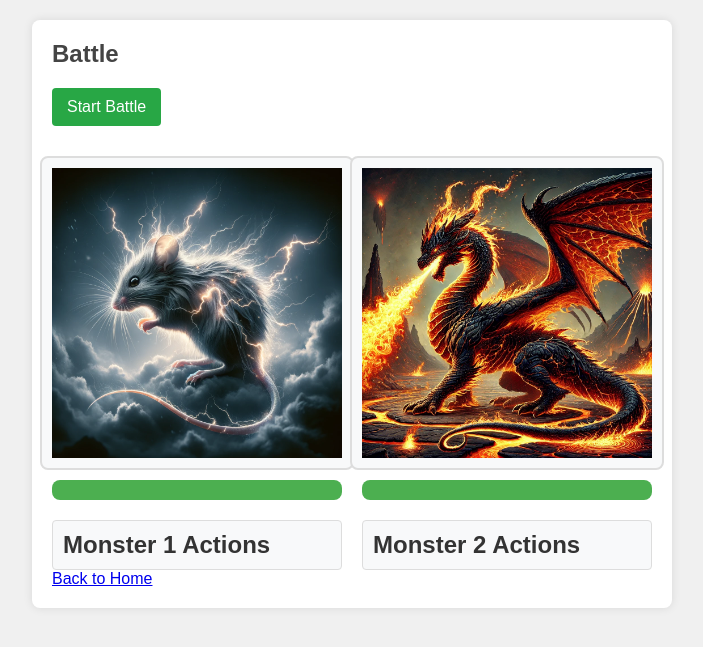
After one commit to SmidigStorm/pythonProject, a Flask app: page /battle in a window 1280 px wide. The commit adds this page. Shown: the top 647 px of the page, without its empty margins (288-991 px from the left). Run offline with Flask 3, Linux system fonts and the light colour scheme.

Commit message:
Added Battle, Battlelog and Health Bar

```diff
--- a/pythonProject/app.py
+++ b/pythonProject/app.py
@@ -1,10 +1,72 @@
-from flask import Flask, render_template
+from flask import Flask, render_template, request, redirect, url_for
+from flask_sqlalchemy import SQLAlchemy
 
 app = Flask(__name__)
 
+# Configure the SQLite database
+app.config['SQLALCHEMY_DATABASE_URI'] = 'sqlite:///monsters.db'
+app.config['SQLALCHEMY_TRACK_MODIFICATIONS'] = False
+
+# Initialize the database
+db = SQLAlchemy(app)
+
+
+# Define the Monster model
+class Monster(db.Model):
+    id = db.Column(db.Integer, primary_key=True)
+    name = db.Column(db.String(100), nullable=False)
+    health = db.Column(db.Integer, nullable=False)
+    attack = db.Column(db.Integer, nullable=False)
+    defense = db.Column(db.Integer, nullable=False)
+    active_ability = db.Column(db.String(100), nullable=False)
+    passive_ability = db.Column(db.String(100), nullable=False)
+
+    def __repr__(self):
+        return f'<Monster {self.name}>'
+
+
+# Create the database tables
+with app.app_context():
+    db.create_all()
+
+
 @app.route('/')
 def index():
-    return render_template('index.html')
+    monsters = Monster.query.all()
+    return render_template('index.html', monsters=monsters)
+
+@app.route('/battle')
+def battle():
+    return render_template('battle.html')
+
+@app.route('/create_monster', methods=['GET', 'POST'])
+def create_monster():
+    if request.method == 'POST':
+        name = request.form['name']
+        health = request.form['health']
+        attack = request.form['attack']
+        defense = request.form['defense']
+        active_ability = request.form['active_ability']
+        passive_ability = request.form['passive_ability']
+
+        # Create a new monster
+        new_monster = Monster(
+            name=name,
+            health=health,
+            attack=attack,
+            defense=defense,
+            active_ability=active_ability,
+            passive_ability=passive_ability
+        )
+
+        # Add the monster to the database
+        db.session.add(new_monster)
+        db.session.commit()
+
+        return redirect(url_for('index'))
+
+    return render_template('create_monster.html')
+
 
 if __name__ == '__main__':
     app.run(debug=True)
--- a/pythonProject/static/css/style.css
+++ b/pythonProject/static/css/style.css
@@ -1,19 +1,140 @@
-body {
+/* Basic reset */
+body, h1, h2, ul, li, form {
+    margin: 0;
+    padding: 0;
+    box-sizing: border-box;
     font-family: Arial, sans-serif;
-    display: flex;
-    justify-content: center;
-    align-items: center;
-    height: 100vh;
-    margin: 0;
-    background-color: #f0f0f0;
 }
 
+/* Body styling */
+body {
+    background-color: #f0f0f0;
+    color: #333;
+    padding: 20px;
+    display: flex;
+    flex-direction: column;
+    align-items: center;
+}
+
+/* Container for main content */
 .container {
-    text-align: center;
+    background-color: #fff;
+    padding: 20px;
+    border-radius: 8px;
+    box-shadow: 0 0 10px rgba(0, 0, 0, 0.1);
+    width: 100%;
+    max-width: 600px;
+}
+
+/* Header styling */
+h1 {
+    margin-bottom: 20px;
+    font-size: 24px;
+    color: #444;
+}
+
+/* Form styling */
+form {
+    display: flex;
+    flex-direction: column;
+}
+
+label {
+    margin-bottom: 5px;
+    font-weight: bold;
+}
+
+input[type="text"], input[type="number"] {
+    padding: 10px;
+    margin-bottom: 15px;
+    border: 1px solid #ccc;
+    border-radius: 4px;
+    font-size: 16px;
 }
 
 button {
-    padding: 10px 20px;
+    padding: 10px 15px;
+    background-color: #28a745;
+    color: #fff;
+    border: none;
+    border-radius: 4px;
+    cursor: pointer;
     font-size: 16px;
-    cursor: pointer;
+    transition: background-color 0.3s ease;
+    margin-bottom: 10px; /* Add margin between buttons */
 }
+
+button:hover {
+    background-color: #218838;
+}
+
+/* List styling */
+ul {
+    list-style-type: none;
+    margin-top: 20px;
+}
+
+li {
+    padding: 10px;
+    background-color: #e9ecef;
+    border: 1px solid #ddd;
+    border-radius: 4px;
+    margin-bottom: 10px;
+}
+
+/* Battle visuals styling */
+.battle-visuals {
+    display: flex;
+    justify-content: space-between;
+    margin-top: 20px;
+    gap: 20px;
+}
+
+.monster-visual {
+    flex: 1;
+    display: flex;
+    flex-direction: column;
+    justify-content: center;
+    align-items: center;
+}
+
+.monster-visual img {
+    max-width: 100%;
+    height: auto;
+    border: 2px solid #ddd;
+    border-radius: 8px;
+    padding: 10px;
+    background-color: #f8f9fa;
+}
+
+.health-bar {
+    width: 100%;
+    background-color: #e0e0e0;
+    border-radius: 8px;
+    overflow: hidden;
+    margin-top: 10px;
+}
+
+.health {
+    height: 20px;
+    background-color: #4caf50;
+    width: 100%; /* Initial width to be set dynamically */
+}
+
+/* Battle log styling */
+.battle-logs {
+    display: flex;
+    justify-content: space-between;
+    margin-top: 20px;
+    gap: 20px;
+}
+
+.battle-log {
+    flex: 1;
+    background-color: #f8f9fa;
+    border: 1px solid #ddd;
+    border-radius: 4px;
+    padding: 10px;
+    max-height: 300px;
+    overflow-y: auto;
+}
--- /dev/null
+++ b/pythonProject/static/js/battle.js
@@ -0,0 +1,70 @@
+document.addEventListener('DOMContentLoaded', function() {
+    const startBattleButton = document.getElementById('start-battle');
+    const battleLogMonster1 = document.getElementById('battle-log-monster1');
+    const battleLogMonster2 = document.getElementById('battle-log-monster2');
+    const healthBarMonster1 = document.getElementById('monster1-health');
+    const healthBarMonster2 = document.getElementById('monster2-health');
+
+    startBattleButton.addEventListener('click', startBattle);
+
+    function startBattle() {
+        // Mock data for two monsters, this would be replaced by real data from your server
+        const monster1 = {
+            name: 'Monster 1',
+            health: 100,
+            maxHealth: 100,
+            attack: 15,
+            defense: 5,
+            attackTimer: 1000 // 1 second
+        };
+
+        const monster2 = {
+            name: 'Monster 2',
+            health: 120,
+            maxHealth: 120,
+            attack: 10,
+            defense: 3,
+            attackTimer: 1000 // 1 second
+        };
+
+        // Clear previous battle logs
+        battleLogMonster1.innerHTML = '<h2>Monster 1 Actions</h2>';
+        battleLogMonster2.innerHTML = '<h2>Monster 2 Actions</h2>';
+
+        // Initialize health bars
+        updateHealthBar(monster1, healthBarMonster1);
+        updateHealthBar(monster2, healthBarMonster2);
+
+        const interval1 = setInterval(() => {
+            attack(monster1, monster2, battleLogMonster1, healthBarMonster2);
+            if (monster2.health <= 0) {
+                clearInterval(interval1);
+                clearInterval(interval2);
+                battleLogMonster1.innerHTML += `<p>${monster1.name} wins!</p>`;
+                battleLogMonster2.innerHTML += `<p>${monster1.name} wins!</p>`;
+            }
+        }, monster1.attackTimer);
+
+        const interval2 = setInterval(() => {
+            attack(monster2, monster1, battleLogMonster2, healthBarMonster1);
+            if (monster1.health <= 0) {
+                clearInterval(interval1);
+                clearInterval(interval2);
+                battleLogMonster1.innerHTML += `<p>${monster2.name} wins!</p>`;
+                battleLogMonster2.innerHTML += `<p>${monster2.name} wins!</p>`;
+            }
+        }, monster2.attackTimer);
+    }
+
+    function attack(attacker, defender, logElement, healthBar) {
+        const damage = Math.max(attacker.attack - defender.defense, 0);
+        defender.health -= damage;
+        updateHealthBar(defender, healthBar);
+        logElement.innerHTML += `<p>${attacker.name} attacks ${defender.name} for ${damage} damage. ${defender.name} health: ${defender.health}</p>`;
+    }
+
+    function updateHealthBar(monster, healthBarElement) {
+        const healthPercentage = (monster.health / monster.maxHealth) * 100;
+        healthBarElement.style.width = healthPercentage + '%';
+    }
+});
--- /dev/null
+++ b/pythonProject/templates/battle.html
@@ -0,0 +1,42 @@
+<!DOCTYPE html>
+<html lang="en">
+<head>
+    <meta charset="UTF-8">
+    <meta name="viewport" content="width=device-width, initial-scale=1.0">
+    <title>Battle</title>
+    <link rel="stylesheet" href="{{ url_for('static', filename='css/style.css') }}">
+</head>
+<body>
+    <div class="container">
+        <h1>Battle</h1>
+        <button id="start-battle">Start Battle</button>
+
+        <div class="battle-visuals">
+            <div class="monster-visual">
+                <img id="monster1-img" src="{{ url_for('static', filename='images/monster1.png') }}" alt="Monster 1">
+                <div class="health-bar">
+                    <div id="monster1-health" class="health"></div>
+                </div>
+            </div>
+            <div class="monster-visual">
+                <img id="monster2-img" src="{{ url_for('static', filename='images/monster2.png') }}" alt="Monster 2">
+                <div class="health-bar">
+                    <div id="monster2-health" class="health"></div>
+                </div>
+            </div>
+        </div>
+
+        <div class="battle-logs">
+            <div id="battle-log-monster1" class="battle-log">
+                <h2>Monster 1 Actions</h2>
+            </div>
+            <div id="battle-log-monster2" class="battle-log">
+                <h2>Monster 2 Actions</h2>
+            </div>
+        </div>
+
+        <a href="{{ url_for('index') }}">Back to Home</a>
+    </div>
+    <script src="{{ url_for('static', filename='js/battle.js') }}"></script>
+</body>
+</html>
--- /dev/null
+++ b/pythonProject/wsgi.py
@@ -0,0 +1,4 @@
+from app import app
+
+if __name__ == "__main__":
+    app.run()
```
Also changed, not shown: pythonProject/templates/create_monster.html (added, +35 -0 lines), pythonProject/templates/index.html (+15 -4 lines), pythonProject/instance/monsters.db (added), pythonProject/static/images/monster1.png (added), pythonProject/static/images/monster2.png (added), 4 other files.
